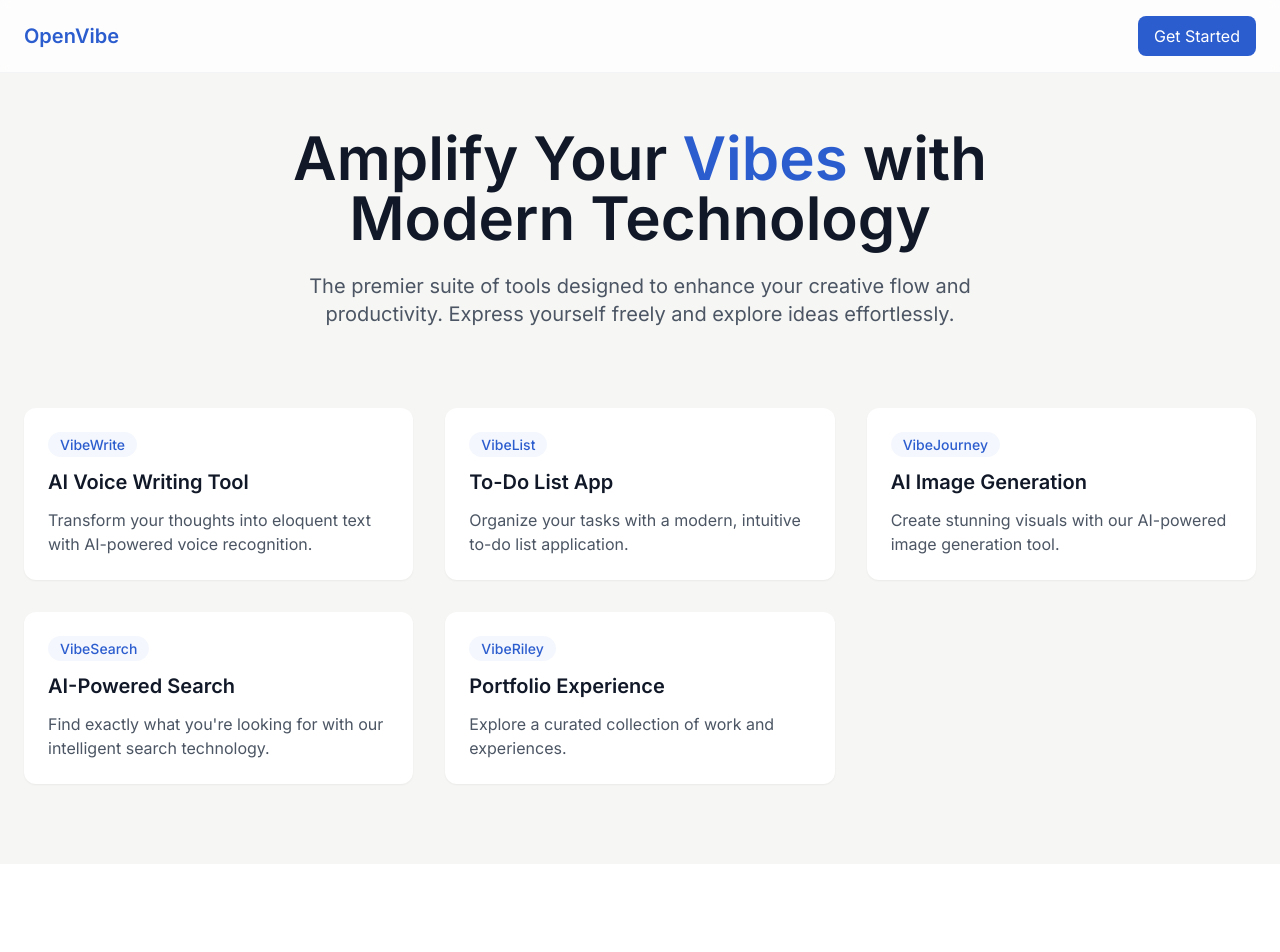
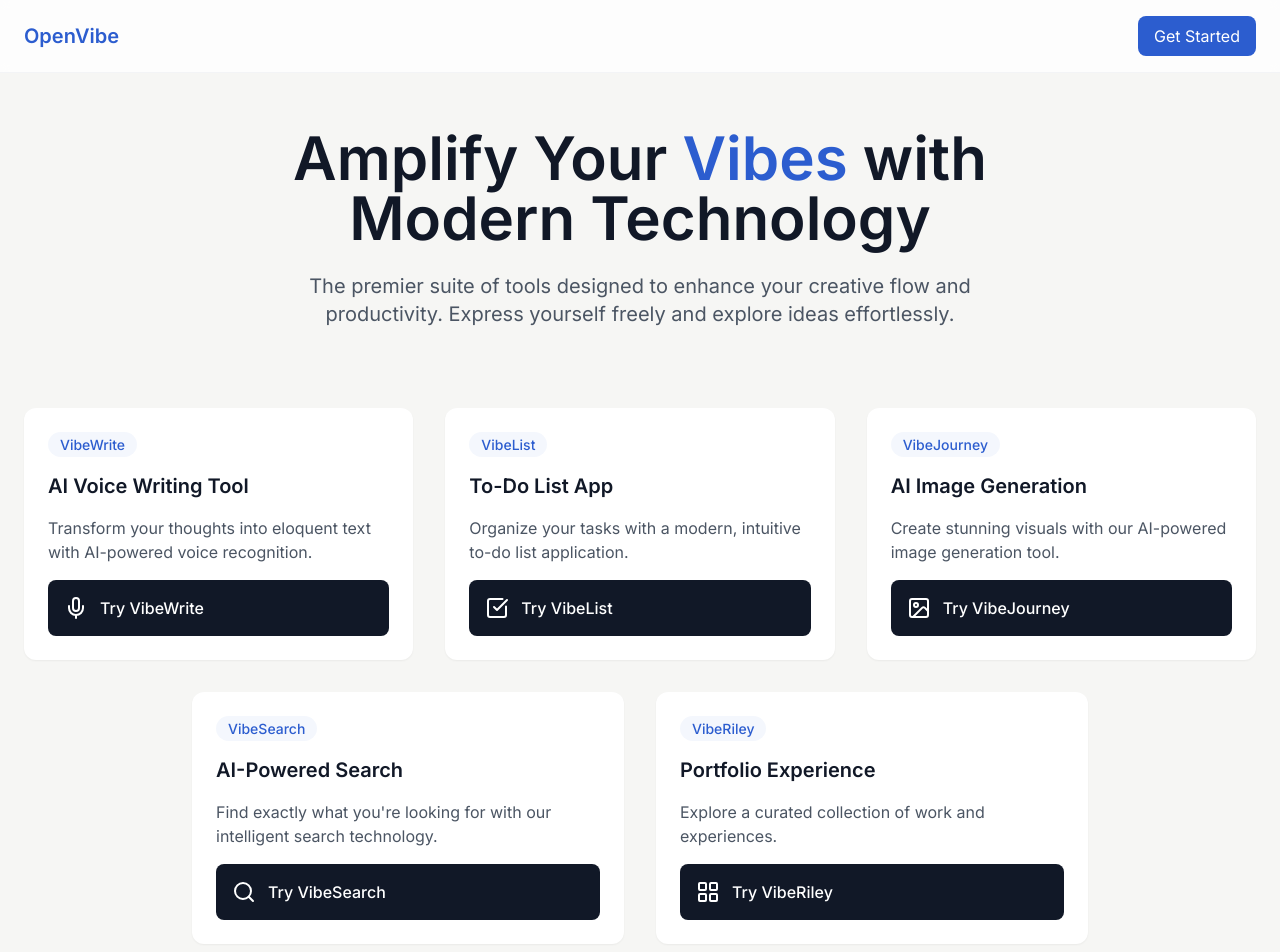
Before and after one commit to BillsMafiaAI/test1, a React (Vite) app: page / in a window 1280 px wide. Shown: the top 952 px of the page. Before the commit the page ends 864 px from the top, so only its background shows below. Built offline with nearby package versions, Linux system fonts and the light colour scheme.

Commit message:
Improve Feature Card Layout
Refactored the layout of the feature cards to center the bottom two cards and added illustrative graphics below each card.  The graphics are implemented as a new horizontal black component within each feature card.

```diff
--- a/src/components/FeatureCard.tsx
+++ b/src/components/FeatureCard.tsx
@@ -1,25 +1,62 @@
 
 import { motion } from "framer-motion";
+import { Mic, CheckSquare, Image, Search, LayoutGrid } from "lucide-react";
 
 interface FeatureCardProps {
   title: string;
   description: string;
   name: string;
+  icon: string;
 }
 
-export const FeatureCard = ({ title, description, name }: FeatureCardProps) => {
+export const FeatureCard = ({ title, description, name, icon }: FeatureCardProps) => {
+  const getIcon = (iconName: string) => {
+    switch (iconName) {
+      case "microphone":
+        return <Mic className="w-6 h-6" />;
+      case "check-square":
+        return <CheckSquare className="w-6 h-6" />;
+      case "image":
+        return <Image className="w-6 h-6" />;
+      case "search":
+        return <Search className="w-6 h-6" />;
+      case "layout-grid":
+        return <LayoutGrid className="w-6 h-6" />;
+      default:
+        return null;
+    }
+  };
+
   return (
     <motion.div
       whileHover={{ scale: 1.02 }}
       transition={{ duration: 0.2 }}
       className="bg-white rounded-xl p-6 shadow-sm hover:shadow-md transition-shadow"
     >
-      <div className="space-y-3">
+      <div className="space-y-4">
         <span className="text-sm font-medium text-[#2c5dcf] py-1 px-3 bg-[#2c5dcf]/5 rounded-full">
           {name}
         </span>
         <h3 className="text-xl font-semibold text-gray-900">{title}</h3>
         <p className="text-gray-600">{description}</p>
+
+        <motion.div
+          className="mt-6 bg-gray-900 rounded-lg p-4 text-white flex items-center justify-between group cursor-pointer"
+          whileHover={{ scale: 1.02 }}
+          transition={{ duration: 0.2 }}
+        >
+          <div className="flex items-center space-x-3">
+            {getIcon(icon)}
+            <span className="font-medium">Try {name}</span>
+          </div>
+          <motion.div
+            className="opacity-0 group-hover:opacity-100 transition-opacity"
+            initial={{ x: -10 }}
+            animate={{ x: 0 }}
+          >
+            →
+          </motion.div>
+        </motion.div>
       </div>
     </motion.div>
   );
--- a/src/pages/Index.tsx
+++ b/src/pages/Index.tsx
@@ -7,26 +7,31 @@ const features = [
     name: "VibeWrite",
     title: "AI Voice Writing Tool",
     description: "Transform your thoughts into eloquent text with AI-powered voice recognition.",
+    icon: "microphone",
   },
   {
     name: "VibeList",
     title: "To-Do List App",
     description: "Organize your tasks with a modern, intuitive to-do list application.",
+    icon: "check-square",
   },
   {
     name: "VibeJourney",
     title: "AI Image Generation",
     description: "Create stunning visuals with our AI-powered image generation tool.",
+    icon: "image",
   },
   {
     name: "VibeSearch",
     title: "AI-Powered Search",
     description: "Find exactly what you're looking for with our intelligent search technology.",
+    icon: "search",
   },
   {
     name: "VibeRiley",
     title: "Portfolio Experience",
     description: "Explore a curated collection of work and experiences.",
+    icon: "layout-grid",
   },
 ];
 
@@ -61,7 +66,10 @@ const Index = () => {
           </motion.div>
 
           <div className="grid grid-cols-1 md:grid-cols-2 lg:grid-cols-3 gap-8 max-w-7xl mx-auto">
-            {features.map((feature, index) => (
+            <motion.div
+              className="lg:col-span-3 grid grid-cols-1 md:grid-cols-2 lg:grid-cols-3 gap-8"
+            >
+              {features.slice(0, 3).map((feature, index) => (
                 <motion.div
                   key={feature.name}
                   initial={{ opacity: 0, y: 20 }}
@@ -71,6 +79,21 @@ const Index = () => {
                   <FeatureCard {...feature} />
                 </motion.div>
               ))}
+            </motion.div>
+            <motion.div
+              className="lg:col-span-3 grid grid-cols-1 md:grid-cols-2 gap-8 max-w-4xl mx-auto w-full"
+            >
+              {features.slice(3).map((feature, index) => (
+                <motion.div
+                  key={feature.name}
+                  initial={{ opacity: 0, y: 20 }}
+                  animate={{ opacity: 1, y: 0 }}
+                  transition={{ duration: 0.5, delay: (index + 3) * 0.1 }}
+                >
+                  <FeatureCard {...feature} />
+                </motion.div>
+              ))}
+            </motion.div>
           </div>
         </div>
       </main>
```
Lines whose indentation alone changed are shown as unchanged.
